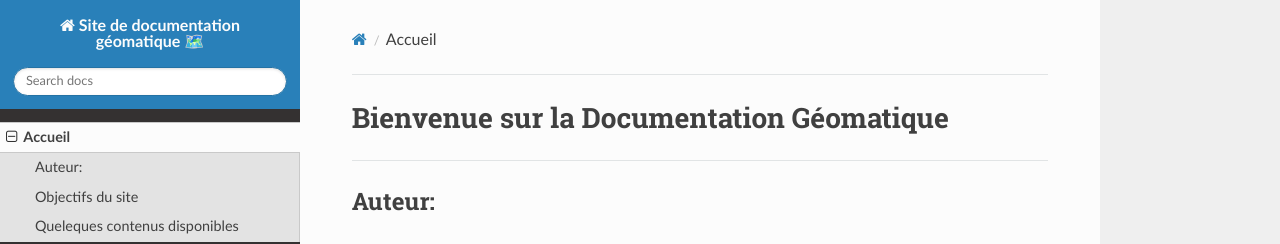
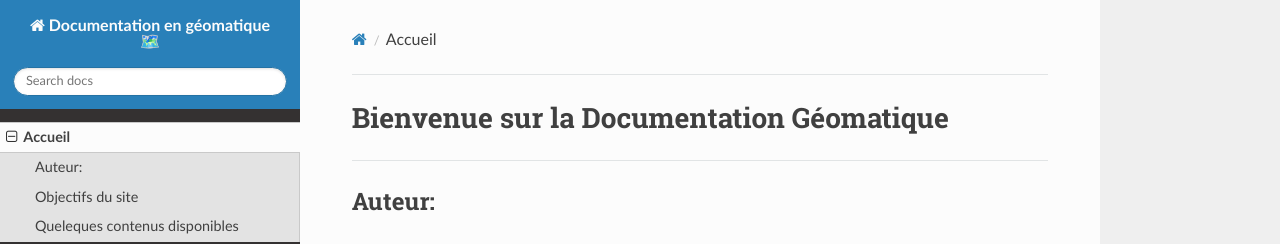
Before and after one commit to abdou123-guene/Site_de_documentation_geomatique, an MkDocs documentation site: the page built from docs/index.md, in a window 1280 px wide. Shown: the top 244 px of the page. Built offline with MkDocs 1.6.1, drawn with Linux system fonts in a browser that asks for light colours; nearby versions of some CDN libraries.

Commit message:
Update mkdocs.yml

```diff
--- a/mkdocs.yml
+++ b/mkdocs.yml
@@ -1,4 +1,4 @@
-site_name: Site de documentation géomatique 🗺️
+site_name: Documentation en géomatique 🗺️
 
 theme:
   name: readthedocs
```
